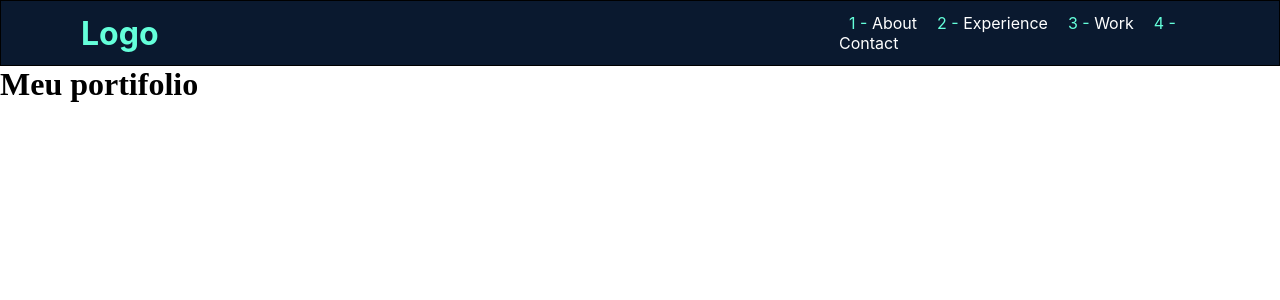
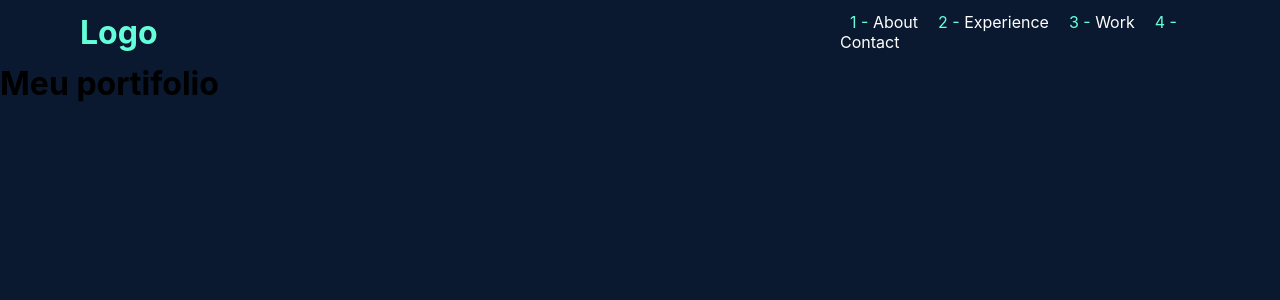
Before and after one commit to arctavares/MyPortfolio, a React (Create React App) app: page /#/ in a window 1280 px wide. Shown: the top 300 px of the page. Built offline with nearby package versions, Linux system fonts and the light colour scheme.

Commit message:
feat: add background color to whole page

```diff
--- a/src/css/Header.css
+++ b/src/css/Header.css
@@ -1,17 +1,17 @@
 * {
     margin: 0;
     padding: 0;
+    background-color:#0a192f;
+    font-family: "Calibre","Inter","San Francisco","SF Pro Text",-apple-system,system-ui,sans-serif;
 }
 
 .headerContainer {
     display:flex;
     flex-direction: row;
     justify-content: space-between;
-    border: 1px solid black;
     height:8vh;
     align-items: center;
     background-color:#0a192f;
-    font-family: "Calibre","Inter","San Francisco","SF Pro Text",-apple-system,system-ui,sans-serif;
 }
 
 .navContainer {
--- a/src/pages/Home.jsx
+++ b/src/pages/Home.jsx
@@ -3,10 +3,13 @@ import Header from '../components/Header';
 
 function Home() {
   return (
-    <div className="homeContainer">
-        <Header />
-        <h1>Meu portifolio</h1>
-    </div>
+    <>
+      <Header />
+      <div className="homeContainer">
+
+          <h1>Meu portifolio</h1>
+      </div>
+    </>
   );
 }
 
```
